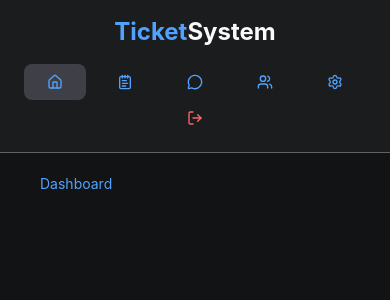
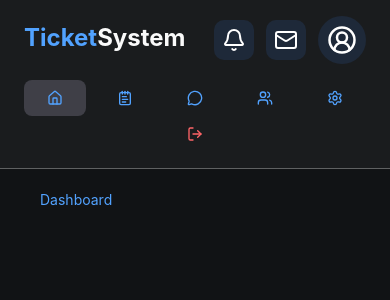
Before and after one commit to Daniel-N98/ticket_support_system, a Next.js app: page /dashboard in a window 390 px wide. Shown: the top 300 px of the page. Built offline with nearby package versions, Linux system fonts and the light colour scheme.

Commit message:
Added HeaderButtons to NavBar on smaller screens

```diff
--- a/src/components/nav-bar/NavBar.tsx
+++ b/src/components/nav-bar/NavBar.tsx
@@ -1,15 +1,19 @@
+import HeaderButtons from "../header/buttons/HeaderButtons";
 import NavLinks from "./NavLinks";
 
 export default function NavBar() {
 
   return (
     <aside className="w-full md:w-64 bg-main-secondary px-6 py-4 md:py-9 flex flex-col border-b border-white/30 md:border-0">
-      <div className="flex flex-col mb-4 md:mb-8 space-y-1 items-center md:items-start">
+      <div className="flex justify-between mb-4 md:mb-8 space-y-1 items-center md:items-start">
         <h1>
           <a href="/dashboard" className="text-2xl font-bold text-zinc-50 md:pl-4">
             <span className="text-blue-400">Ticket</span>
             System</a>
         </h1>
+        <div className="md:hidden">
+          <HeaderButtons />
+        </div>
       </div>
       <nav className="flex flex-col justify-between h-full md:mt-8">
         <NavLinks />
```
